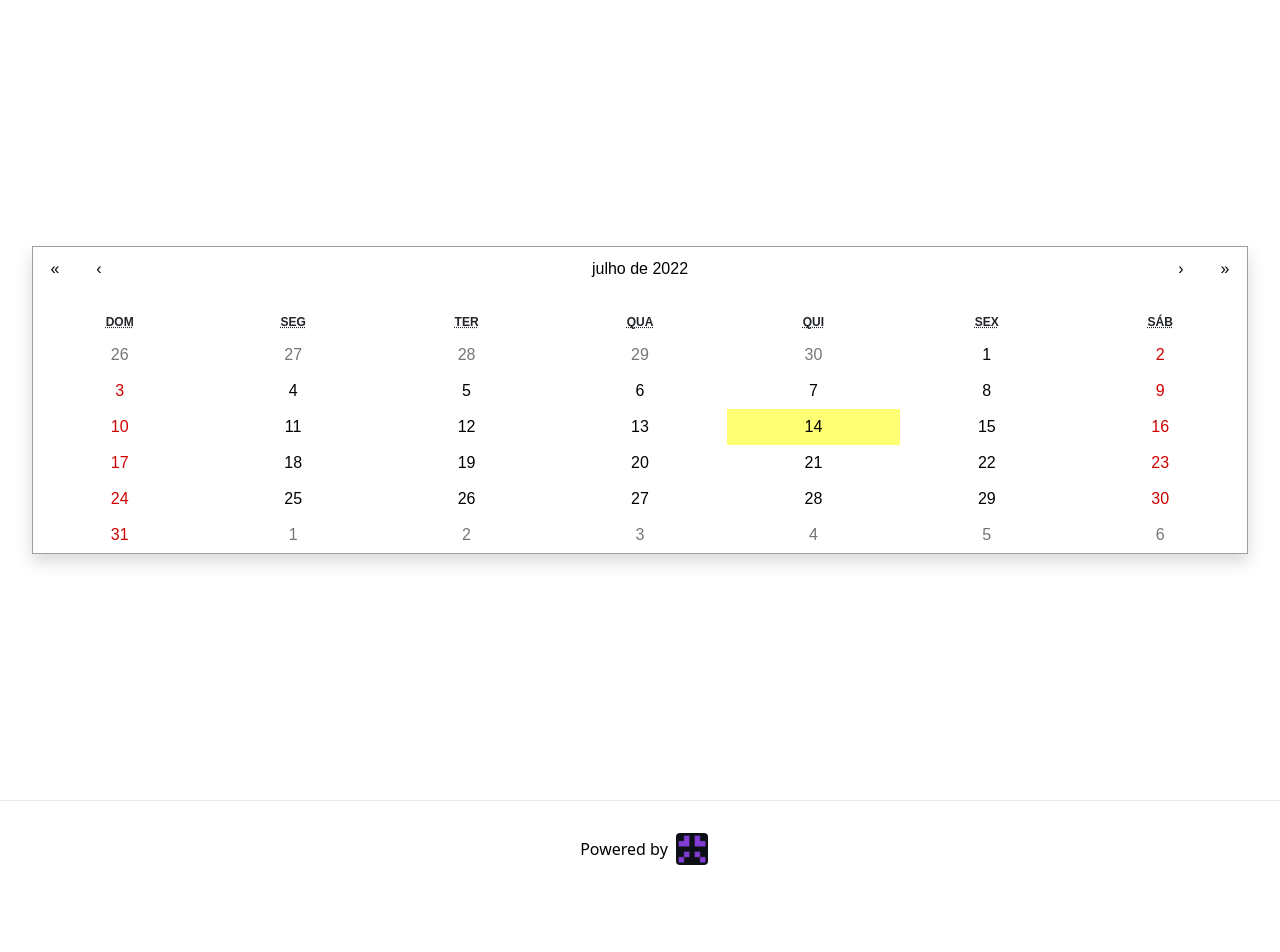
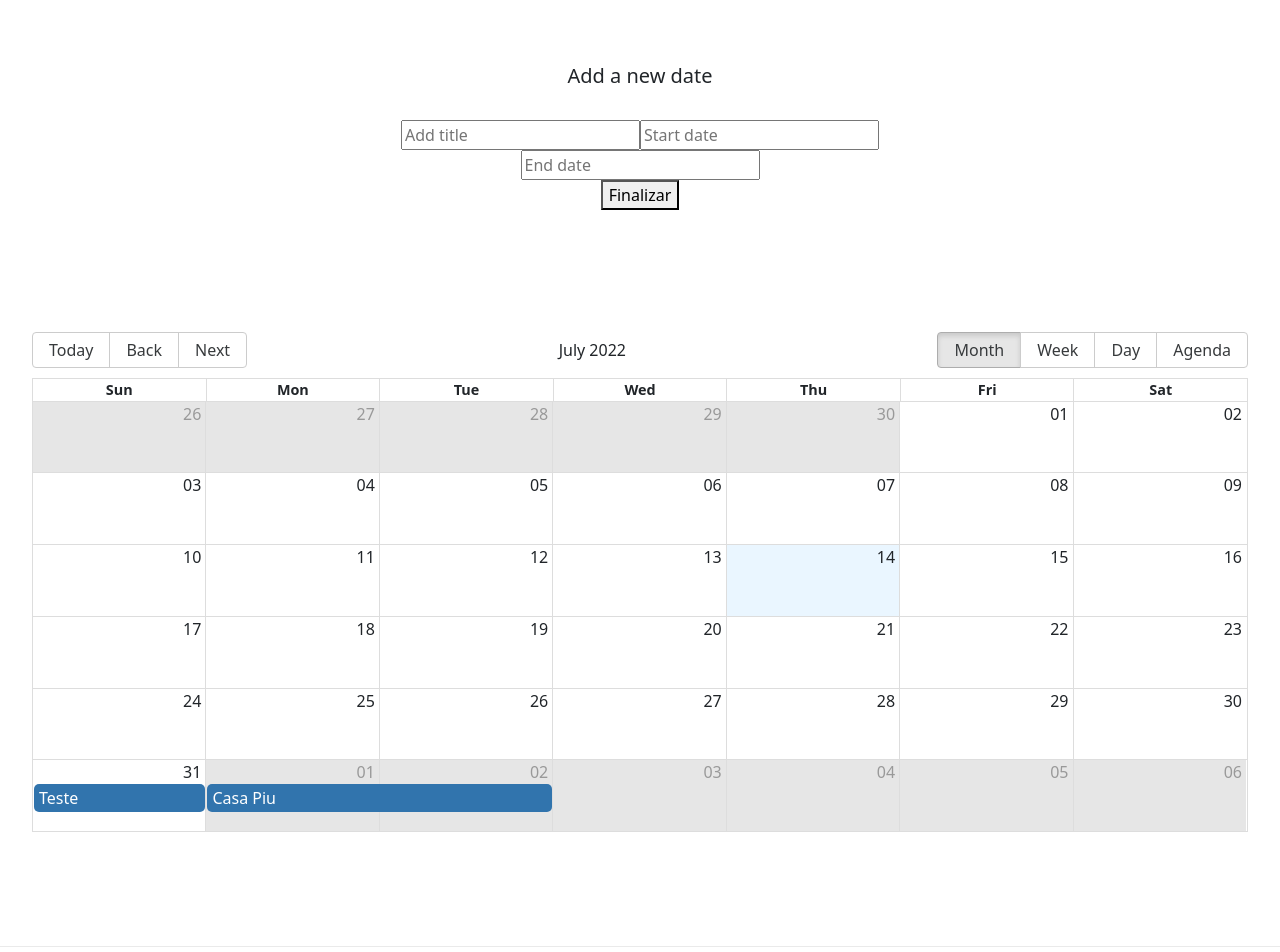
Before and after one commit to raqsanta/vaggon-desafio-front, a Next.js app: page / in a window 1280 px wide. Shown: the top 952 px of the page. Before the commit the page ends 897 px from the top, so only its background shows below. Built offline with nearby package versions, Linux system fonts and the light colour scheme.

Commit message:
Add datepicker

```diff
--- a/package.json
+++ b/package.json
@@ -14,7 +14,9 @@
     "framer-motion": "^6.5.0",
     "next": "12.2.2",
     "react": "18.2.0",
+    "react-big-calendar": "^1.4.0",
     "react-calendar": "^3.7.0",
+    "react-datepicker": "^4.8.0",
     "react-dom": "18.2.0"
   },
   "devDependencies": {
--- a/pages/index.js
+++ b/pages/index.js
@@ -1,16 +1,55 @@
 import Head from 'next/head'
 import Image from 'next/image'
 import styles from '../styles/Home.module.css'
-import Calendar from 'react-calendar';
-import { useState } from 'react';
-import 'react-calendar/dist/Calendar.css';
+import { Calendar, dateFnsLocalizer } from 'react-big-calendar'
+import format from "date-fns/format"
+import parse from "date-fns/parse"
+import startOfWeek from "date-fns/startOfWeek"
+import getDay from "date-fns/getDay"
 import { motion } from 'framer-motion'
+import DatePicker from 'react-datepicker'
+import "react-datepicker/dist/react-datepicker.css"
+import "react-big-calendar/lib/css/react-big-calendar.css"
+import { useState } from 'react'
+
+const locales = {
+  "pt-BR": require("date-fns/locale/pt-BR")
+}
+const localizer = dateFnsLocalizer({
+  format,
+  parse,
+  startOfWeek,
+  getDay,
+  locales
+})
+
+const events = [
+  {
+    title: "Teste",
+    allDay: true,
+    start: new Date(2022, 6, 31),
+    end: new Date(2022, 6, 31)
+  },
+  {
+    title: "Casa Piu",
+    allDay: true,
+    start: new Date(2022, 7, 1),
+    end: new Date(2022, 7, 3)
+  },
+]
 
 export default function Home() {
-
   //talvez vc precise se autenticar
 
-  const [value, onChange] = useState(new Date());
+  const [newEvent, setNewEvent] = useState({
+    title: "", allDay: true, start: "", end: ""
+  })
+
+  const [allEvents, setAllEvents] = useState(events)
+
+  function handleAddEvent() {
+    setAllEvents([...allEvents, newEvent])
+  }
 
   return (
     <motion.div
@@ -28,7 +67,23 @@ export default function Home() {
       </Head>
 
       <main className={styles.main}>
-        <Calendar selectRange={true} className={styles.main_calendar + " shadow"} locale="pt-BR" onChange={onChange} onClickDay={(e)=>{console.log(e)}} />
+
+        <center>
+        <h5>Add a new date</h5>
+        <br />
+        <input type="text" placeholder="Add title" value={newEvent.title} onChange={(e)=>setNewEvent({...newEvent, title: e.target.value})} />
+        <DatePicker placeholderText="Start date" selected={newEvent.start} onChange={(start)=>setNewEvent({...newEvent, start})} />
+        <br />
+        <DatePicker placeholderText="End date" selected={newEvent.end} onChange={(end)=>setNewEvent({...newEvent, end})} />
+        <br />
+        <button className="mb-5" onClick={handleAddEvent}>Finalizar</button>
+        </center>
+
+        <br />
+        <Calendar localizer={localizer} events={allEvents}
+          startAccessor="start" endAccessor="end"
+          style={{ height: 500, width: "100%", margin: "50px" }}
+        />
       </main>
 
     </motion.div>
```
Also changed, not shown: 1 other file (tests, documents, lock files or other folders).
